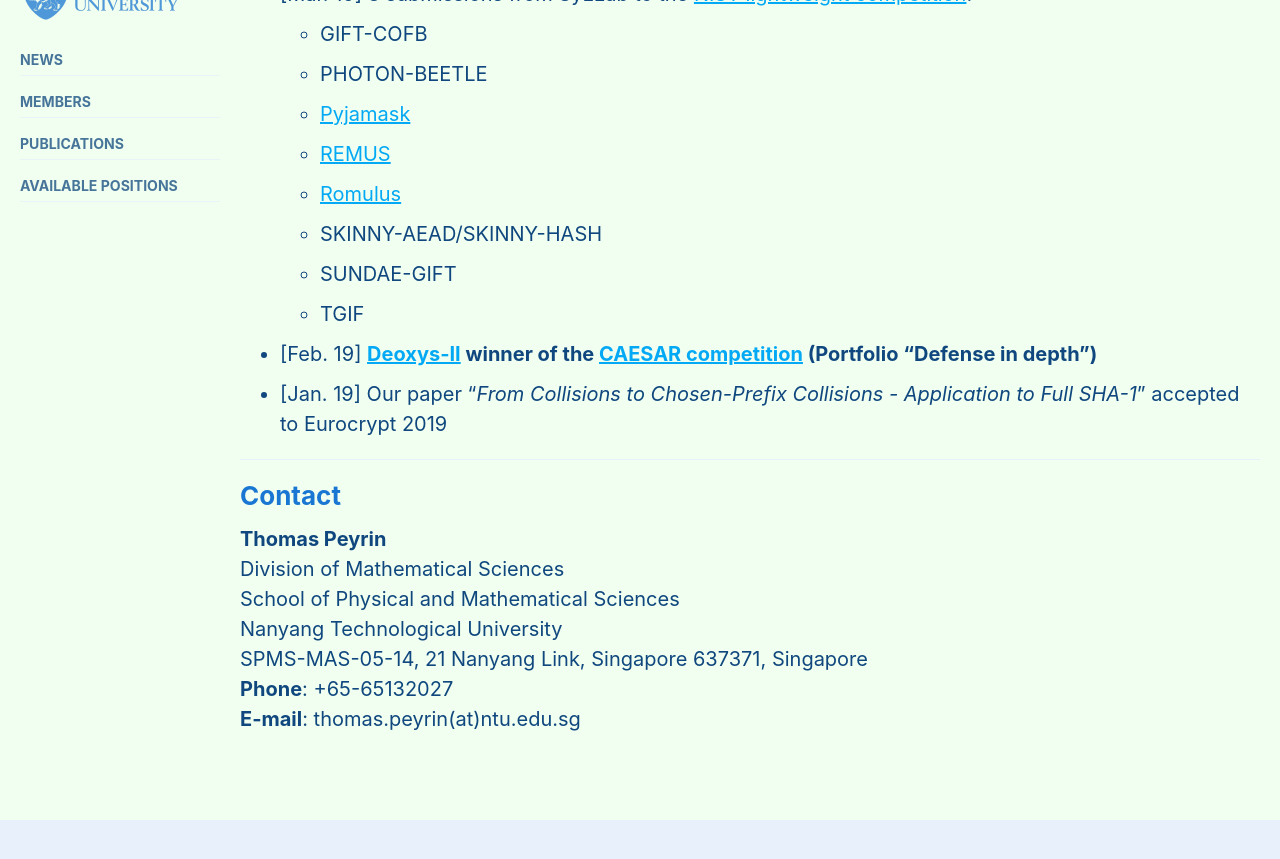
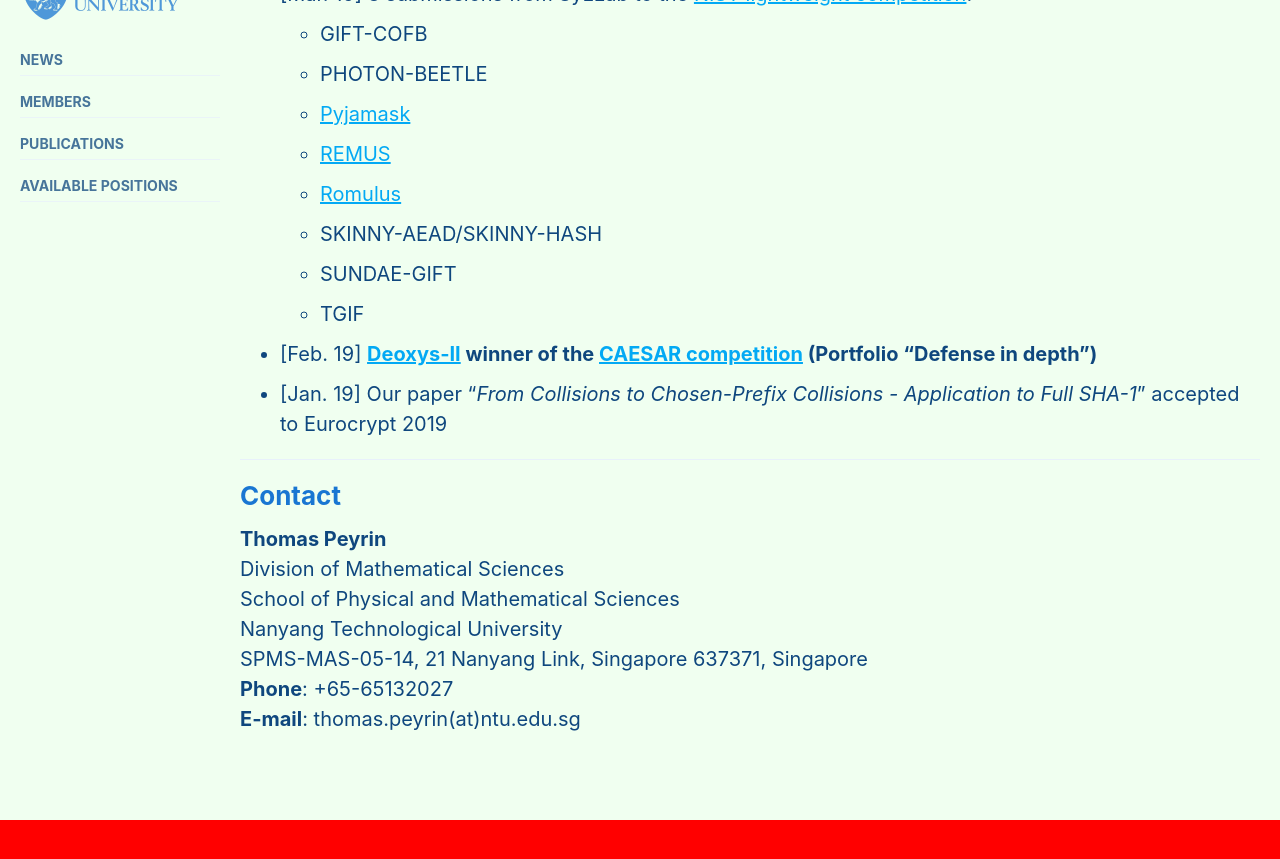
Before and after one commit to thomaspeyrin/web, a Jekyll site: the page built from index.md, in a window 1280 px wide and 900 px high, scrolled down 466 px. Shown: the top 859 px of the window. Built offline with Jekyll 4.4.1, drawn with Linux system fonts in a browser that asks for light colours; cached includes are drawn as plain includes; nearby versions of some CDN libraries.

Commit message:
Update _variables.scss

```diff
--- a/_sass/minimal-mistakes/_variables.scss
+++ b/_sass/minimal-mistakes/_variables.scss
@@ -60,7 +60,7 @@ $text-color: $dark-gray !default;
 $muted-text-color: mix(#fff, $text-color, 35%) !default;
 $border-color: $lighter-gray !default;
 $form-background-color: $lighter-gray !default;
-$footer-background-color: $lighter-gray !default;
+$footer-background-color: red !default;
 
 $primary-color: #6f777d !default;
 $success-color: #3fa63f !default;
```
